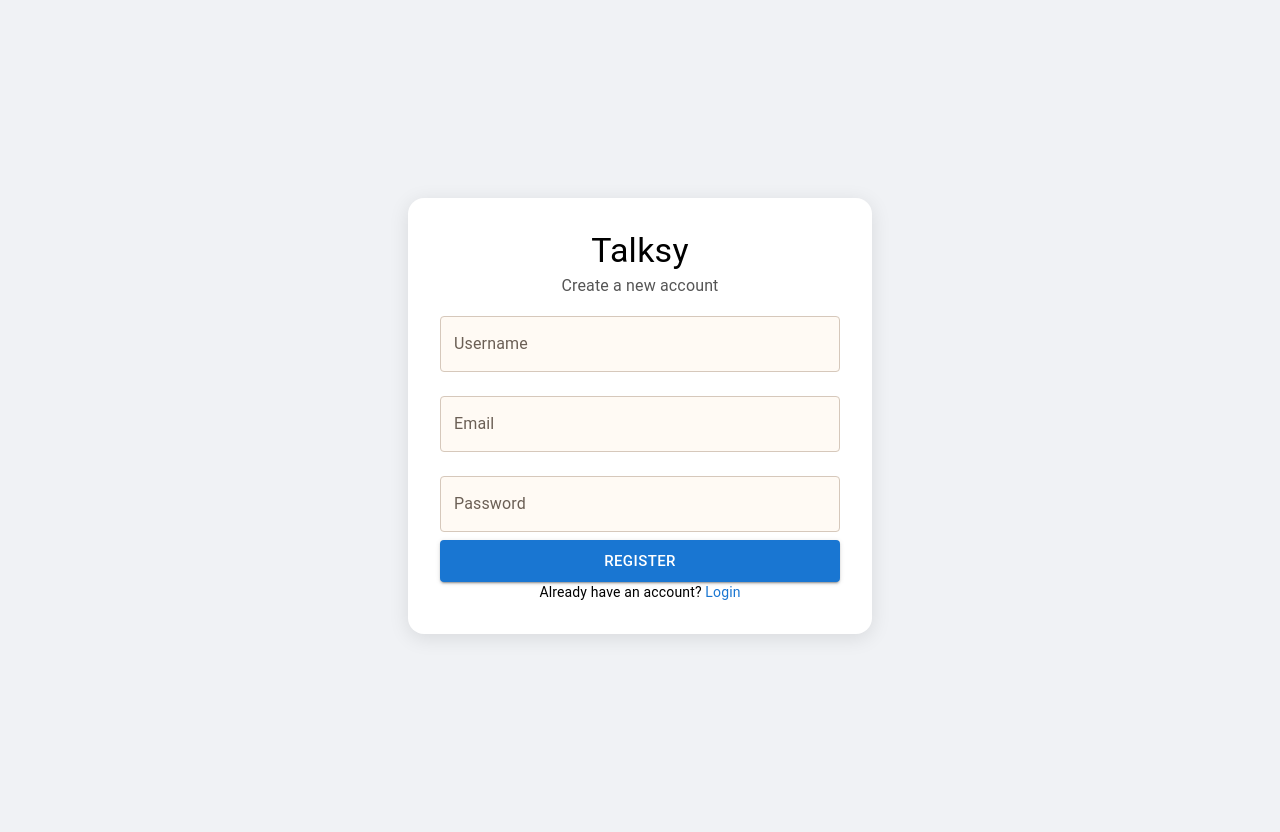
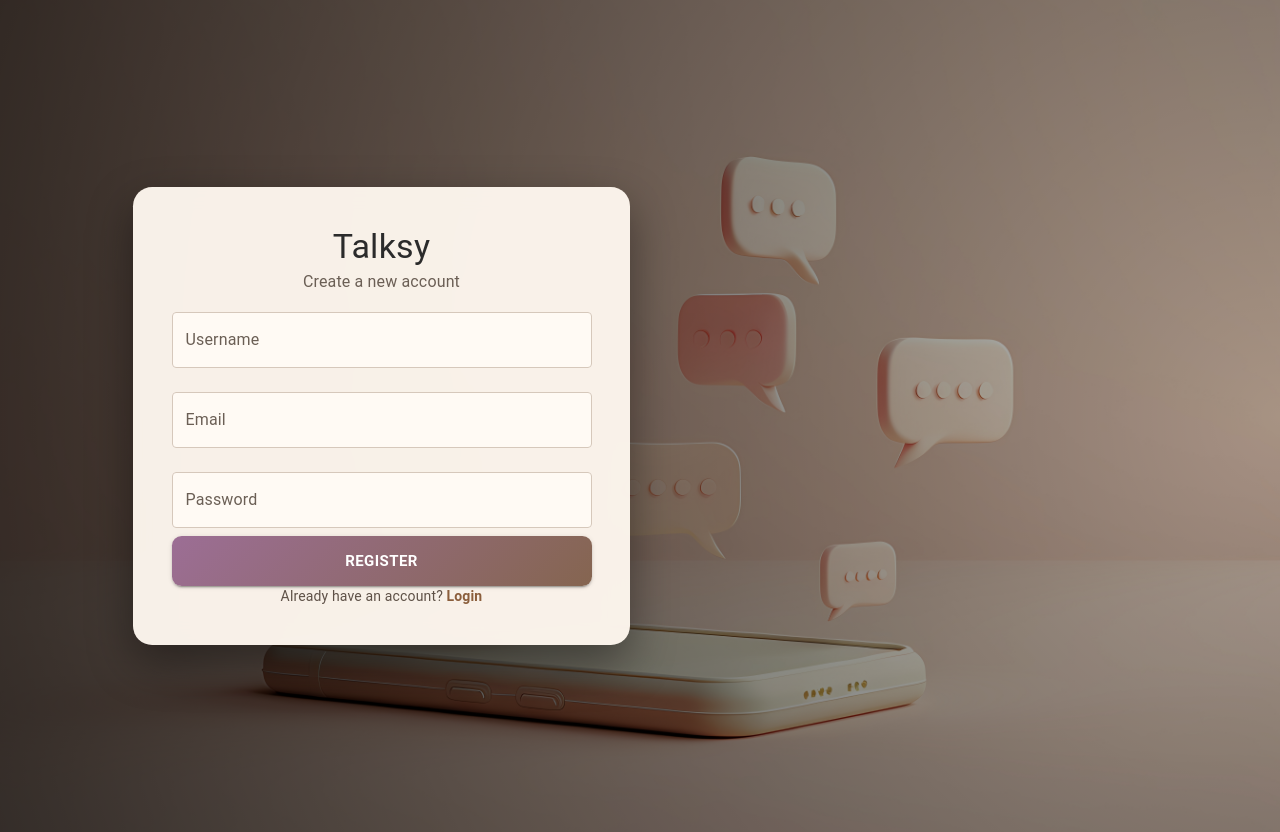
Before and after one commit to bhuvanika1102/Talksy-Chat_Application, a React (Create React App) app in the folder talksy-frontend/: page /register in a window 1280 px wide. Built offline with nearby package versions, Linux system fonts and the light colour scheme.

Commit message:
Integrated register background and modified register page UI/UX

```diff
--- a/talksy-frontend/src/pages/Login/Login.js
+++ b/talksy-frontend/src/pages/Login/Login.js
@@ -2,7 +2,7 @@ import { useState } from "react";
 import { Button, Typography } from "@mui/material";
 import TextInput from "../../components/TextInput";
 import { loginUser } from "../../services/auth.service";
-import { toast } from "react-toastify"; // import toast
+import { toast } from "react-toastify";
 import "./Login.css";
 
 const Login = () => {
@@ -14,9 +14,9 @@ const Login = () => {
   const handleSubmit = async () => {
     try {
       await loginUser(form);
-      toast.success("Login successful!"); // ✅ show success toast
+      toast.success("Login successful!");
     } catch (err) {
-      toast.error("Login failed! Check your credentials."); // ✅ show error toast
+      toast.error("Login failed! Check your credentials.");
     }
   };
 
--- a/talksy-frontend/src/pages/Register/Register.css
+++ b/talksy-frontend/src/pages/Register/Register.css
@@ -1,48 +1,132 @@
 .register-container {
   min-height: 100vh;
   display: flex;
-  justify-content: center;
   align-items: center;
-  background-color: #f0f2f5;
-  padding: 1rem;
+  padding: 1rem 4rem;
+
+  background-image:
+    radial-gradient(circle at right,
+      rgba(0, 0, 0, 0.25),
+      rgba(0, 0, 0, 0.75)),
+    url("../../assets/images/4.jpg");
+
+  background-size: cover;
+  background-position: 68% center;
+  background-repeat: no-repeat;
 }
 
 .register-card {
-  max-width: 400px;
+  max-width: 420px;
   width: 100%;
-  background-color: #fff;
-  padding: 2rem;
-  border-radius: 1rem;
-  box-shadow: 0px 4px 20px rgba(0, 0, 0, 0.1);
+  padding: 2.4rem;
+  border-radius: 1.2rem;
+
+  background: rgba(255, 248, 240, 0.96);
+  backdrop-filter: blur(10px);
+
+  box-shadow: 0 18px 45px rgba(0, 0, 0, 0.4);
+  margin-left: 6%;
+
+  animation: slideFade 0.6s ease-out;
 }
 
 .register-title {
   text-align: center;
-  font-weight: 600;
-  margin-bottom: 0.5rem;
+  font-weight: 700;
+  letter-spacing: 0.4px;
+  margin-bottom: 0.4rem;
+  color: #2b2b2b;
 }
 
 .register-subtitle {
   text-align: center;
-  color: #555;
-  margin-bottom: 1.5rem;
+  color: #6b5f55;
+  margin-bottom: 1.6rem;
+  font-size: 0.95rem;
+}
+
+.MuiInputBase-root {
+  background-color: #fffaf4;
+}
+
+.MuiOutlinedInput-notchedOutline {
+  border-color: #d6c8bb !important;
+}
+
+.Mui-focused .MuiOutlinedInput-notchedOutline {
+  border-color: #8b5e3c !important;
+}
+
+.MuiInputLabel-root {
+  color: #6b5f55 !important;
 }
 
 .register-button {
-  margin-top: 1rem;
-  background-color: #1976d2;
+  margin-top: 1.4rem;
+  padding: 0.75rem !important;
+
+  background: linear-gradient(135deg,
+      #9c6e95,
+      #856550) !important;
+  border-radius: 0.6rem !important;
+  font-weight: 600 !important;
+  letter-spacing: 0.5px;
+  color: #fff !important;
+
+  transition: transform 0.2s ease, box-shadow 0.2s ease;
 }
 
 .register-button:hover {
-  background-color: #115293;
+  transform: translateY(-2px);
+  box-shadow: 0 8px 18px rgba(139, 94, 60, 0.5);
 }
 
 .register-footer {
   text-align: center;
-  margin-top: 1rem;
+  margin-top: 1.5rem;
+  font-size: 0.9rem;
+  color: #5f5248;
 }
 
 .register-footer a {
-  color: #1976d2;
+  color: #8b5e3c;
+  font-weight: 600;
   text-decoration: none;
 }
+
+.register-footer a:hover {
+  text-decoration: underline;
+}
+
+.register-card::before {
+  display: block;
+  text-align: center;
+  font-size: 0.85rem;
+  color: #8b5e3c;
+  margin-bottom: 0.8rem;
+  font-weight: 500;
+}
+
+@keyframes slideFade {
+  from {
+    opacity: 0;
+    transform: translateY(12px);
+  }
+
+  to {
+    opacity: 1;
+    transform: translateY(0);
+  }
+}
+
+@media (max-width: 768px) {
+  .register-container {
+    justify-content: center;
+    padding: 1rem;
+    background-position: center;
+  }
+
+  .register-card {
+    margin-left: 0;
+  }
+}
--- a/talksy-frontend/src/pages/Register/Register.js
+++ b/talksy-frontend/src/pages/Register/Register.js
@@ -2,7 +2,7 @@ import { useState } from "react";
 import { Button, Typography } from "@mui/material";
 import TextInput from "../../components/TextInput";
 import { registerUser } from "../../services/auth.service";
-import { toast } from "react-toastify"; // import toast
+import { toast } from "react-toastify";
 import "./Register.css";
 import { useNavigate } from "react-router-dom";
 
```
